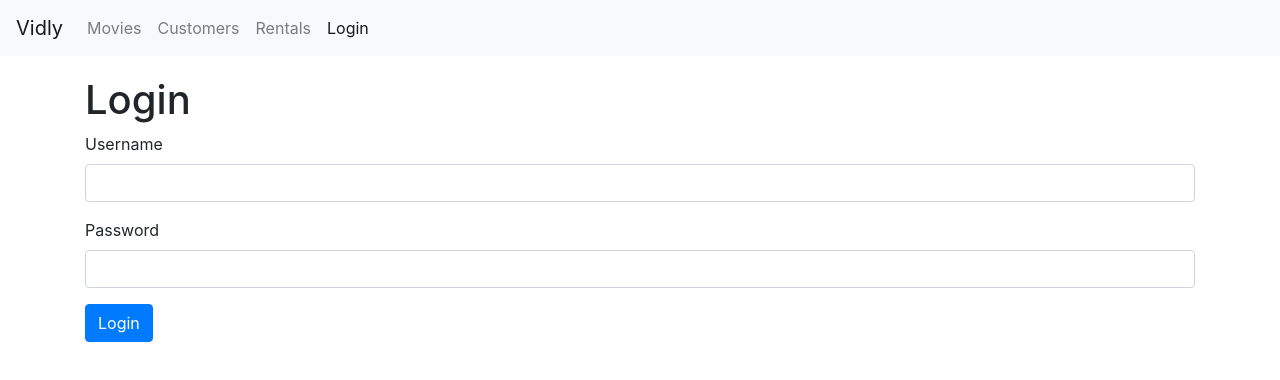
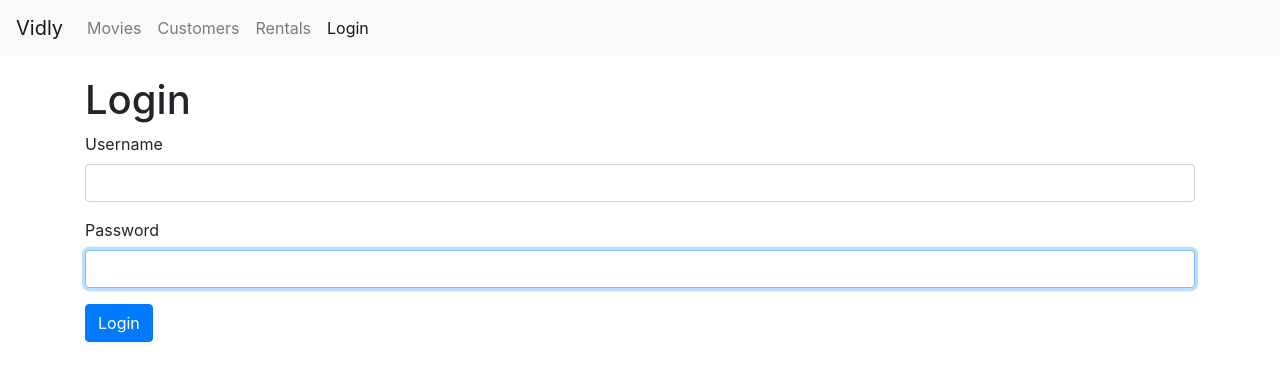
Before and after one commit to HannahDRoe/react-movie-app, a React (Create React App) app: page /login in a window 1280 px wide. Shown: the top 380 px of the page. Built offline with nearby package versions, Linux system fonts and the light colour scheme.

Commit message:
added functionality, extracted input fields to their own component

```diff
--- /dev/null
+++ b/src/components/common/input.jsx
@@ -0,0 +1,20 @@
+import React from "react";
+
+const Input = ({ name, label, value, onChange }) => {
+  return (
+    <div className="form-group">
+      <label htmlFor={name}>{label}</label>
+      <input
+        autoFocus
+        id={name}
+        type="text"
+        className="form-control"
+        value={value}
+        onChange={onChange}
+        name={name}
+      />
+    </div>
+  );
+};
+
+export default Input;
--- a/src/components/loginForm.jsx
+++ b/src/components/loginForm.jsx
@@ -1,18 +1,43 @@
 import React, { Component } from "react";
+import Input from "./common/input";
 class LoginForm extends Component {
+  state = {
+    account: {
+      username: "",
+      password: ""
+    }
+  };
+
+  handleSbumit = e => {
+    e.preventDefault();
+    console.log("Submitted");
+  };
+  handleChange = ({ currentTarget: input }) => {
+    const account = { ...this.state.account };
+    account[input.name] = input.value;
+    this.setState({
+      account
+    });
+  };
   render() {
+    const { account } = this.state;
     return (
       <div>
         <h1>Login</h1>
-        <form>
-          <div className="form-group">
-            <label htmlFor="username">Username</label>
-            <input id="username" type="text" className="form-control" />
-          </div>
-          <div className="form-group">
-            <label htmlFor="password">Password</label>
-            <input id="password" type="text" className="form-control" />
-          </div>
+        <form onSubmit={this.handleSbumit}>
+          <Input
+            name={"username"}
+            label={"Username"}
+            value={account.username}
+            onChange={this.handleChange}
+          />
+          <Input
+            name={"password"}
+            label={"Password"}
+            value={account.password}
+            onChange={this.handleChange}
+          />
+
           <button className="btn btn-primary">Login</button>
         </form>
       </div>
```
